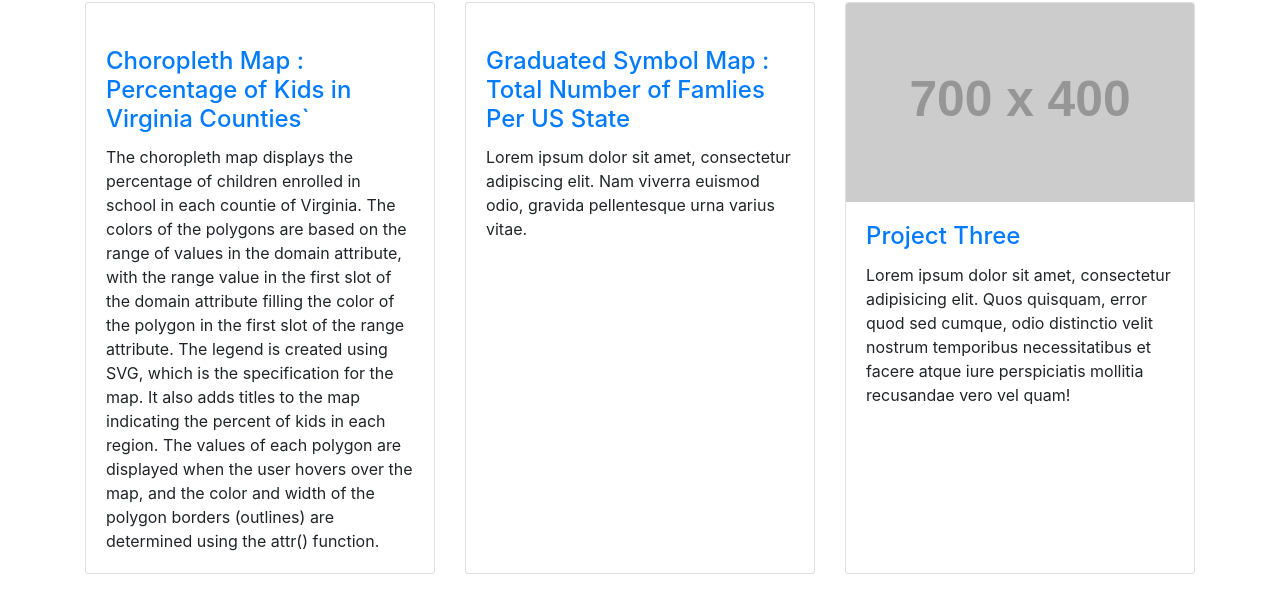
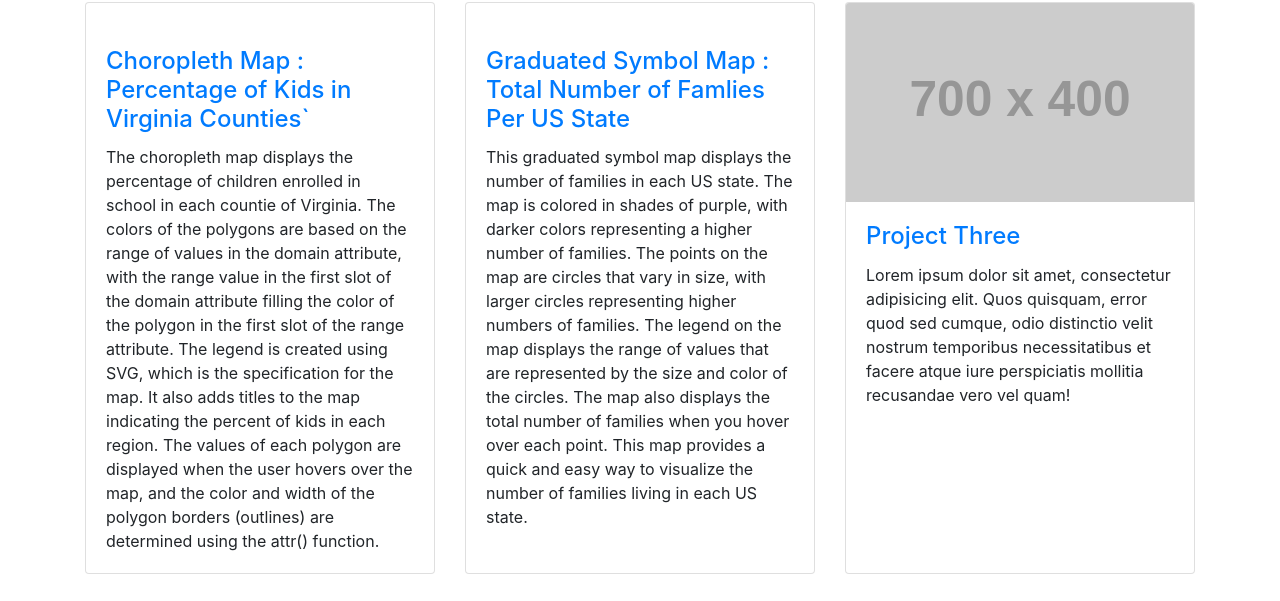
Before and after one commit to geog3540/belardo, a website: page FirstExercise/indexTwo.html in a window 1280 px wide. Shown: the part 150-751 px from the top of the page. Drawn offline with Linux system fonts and the light colour scheme; placeholder pictures from the web are drawn by us.

Commit message:
Update indexTwo.html

```diff
--- a/FirstExercise/indexTwo.html
+++ b/FirstExercise/indexTwo.html
@@ -75,7 +75,7 @@
               <h4 class="card-title">
                 <a href="#"> Graduated Symbol Map : Total Number of Famlies Per US State </a>
               </h4>
-              <p class="card-text">Lorem ipsum dolor sit amet, consectetur adipiscing elit. Nam viverra euismod odio, gravida pellentesque urna varius vitae.</p>
+              <p class="card-text">This graduated symbol map displays the number of families in each US state. The map is colored in shades of purple, with darker colors representing a higher number of families. The points on the map are circles that vary in size, with larger circles representing higher numbers of families. The legend on the map displays the range of values that are represented by the size and color of the circles. The map also displays the total number of families when you hover over each point. This map provides a quick and easy way to visualize the number of families living in each US state.</p>
             </div>
           </div>
         </div>
```
